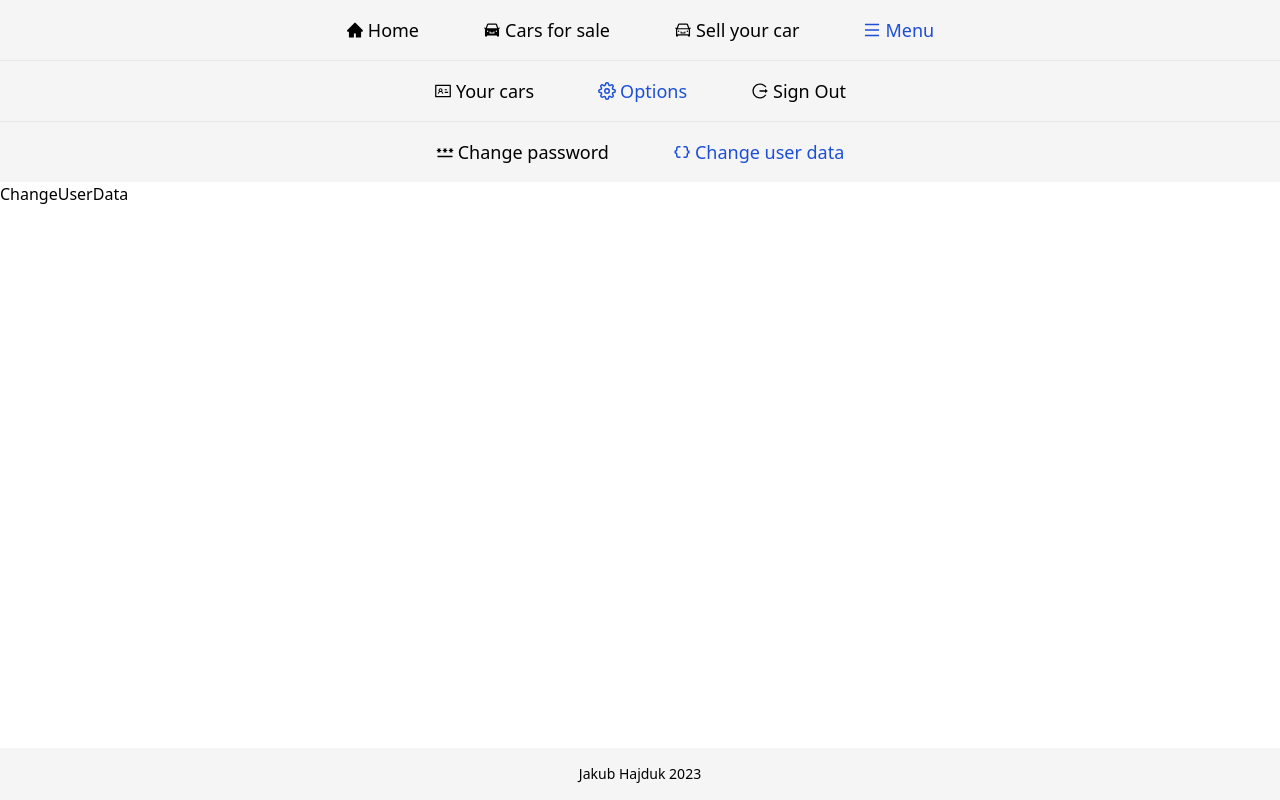
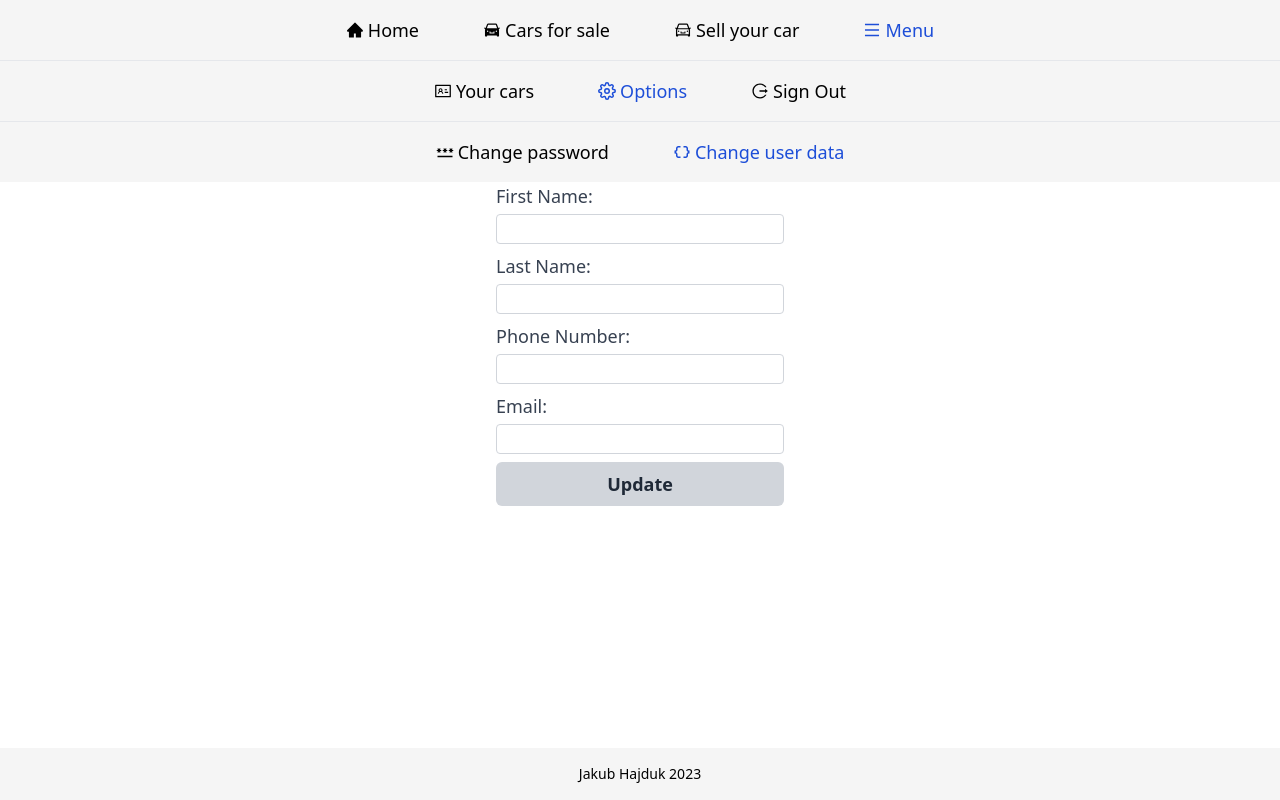
Before and after one commit to jakubhajduk53/cars-app, a React (Create React App) app: page /menu/panel/options/change-userdata in a window 1280 px wide. Built offline with nearby package versions, Linux system fonts and the light colour scheme; no server answers; the HTML template or start-up script is replaced by a standard one.

Commit message:
feat: build ChangeUserData component

```diff
--- a/src/components/ChangeUserData.js
+++ b/src/components/ChangeUserData.js
@@ -1,5 +1,119 @@
-function ChangeUserData() {
-  return <div>ChangeUserData</div>;
-}
+import React, { useEffect, useState } from "react";
+import { Formik, Field, Form, ErrorMessage } from "formik";
+import * as Yup from "yup";
+import Button from "./Button";
+import { useSelector } from "react-redux";
+import { createSelector } from "@reduxjs/toolkit";
+
+const checkUser = (state) => state.user.user;
+
+const selectUser = createSelector([checkUser], (user) => user);
+
+const ChangeUserData = () => {
+  const user = useSelector(selectUser);
+
+  const [initialValues, setInitialValues] = useState({
+    firstName: "",
+    lastName: "",
+    phoneNumber: "",
+    email: "",
+  });
+
+  const { user_metadata, email } = user;
+  const {
+    first_name: firstName,
+    last_name: lastName,
+    phone_number: phoneNumber,
+  } = user_metadata || {};
+
+  const validationSchema = Yup.object().shape({
+    firstName: Yup.string().required("First name is required"),
+    lastName: Yup.string().required("Last name is required"),
+    phoneNumber: Yup.string().required("Phone number is required"),
+    email: Yup.string().email("Invalid email").required("Email is required"),
+  });
+
+  useEffect(() => {
+    setInitialValues({
+      firstName: firstName || "",
+      lastName: lastName || "",
+      phoneNumber: phoneNumber || "",
+      email: email || "",
+    });
+  }, [firstName, lastName, phoneNumber, email]);
+
+  const handleSubmit = (values) => {
+    const { firstName, lastName, phoneNumber, email } = values;
+    console.log(values);
+    // Wykonaj odpowiednie operacje z wartościami formularza
+  };
+
+  return (
+    <Formik
+      enableReinitialize={true}
+      initialValues={initialValues}
+      onSubmit={handleSubmit}
+      validationSchema={validationSchema}
+    >
+      {({ values }) => (
+        <Form className="max-w-sm mx-auto w-72 text-lg">
+          <label className="block mb-2">
+            <span className="text-gray-700">First Name:</span>
+            <Field
+              type="text"
+              name="firstName"
+              className="form-input mt-1 block w-full border border-gray-300 rounded"
+            />
+            <ErrorMessage
+              name="firstName"
+              component="div"
+              className="text-red-500"
+            />
+          </label>
+          <label className="block mb-2">
+            <span className="text-gray-700">Last Name:</span>
+            <Field
+              type="text"
+              name="lastName"
+              className="form-input mt-1 block w-full border border-gray-300 rounded"
+            />
+            <ErrorMessage
+              name="lastName"
+              component="div"
+              className="text-red-500"
+            />
+          </label>
+          <label className="block mb-2">
+            <span className="text-gray-700">Phone Number:</span>
+            <Field
+              type="text"
+              name="phoneNumber"
+              className="form-input mt-1 block w-full border border-gray-300 rounded"
+            />
+            <ErrorMessage
+              name="phoneNumber"
+              component="div"
+              className="text-red-500"
+            />
+          </label>
+          <label className="block mb-2">
+            <span className="text-gray-700">Email:</span>
+            <Field
+              type="email"
+              name="email"
+              className="form-input mt-1 block w-full border border-gray-300 rounded"
+            />
+            <ErrorMessage
+              name="email"
+              component="div"
+              className="text-red-500"
+            />
+          </label>
+          <Button type="submit" value="Update" className="mt-1 block w-full" />
+        </Form>
+      )}
+    </Formik>
+  );
+};
 
 export default ChangeUserData;
```
